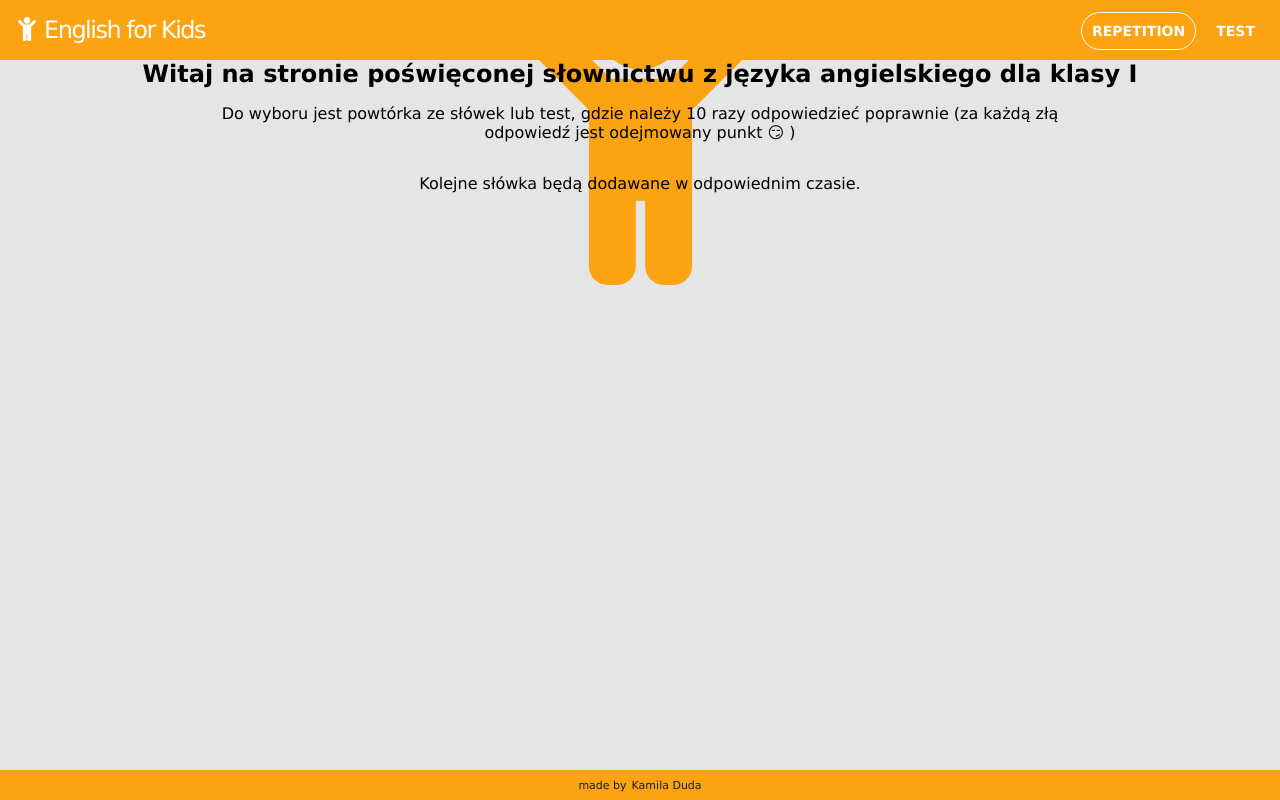
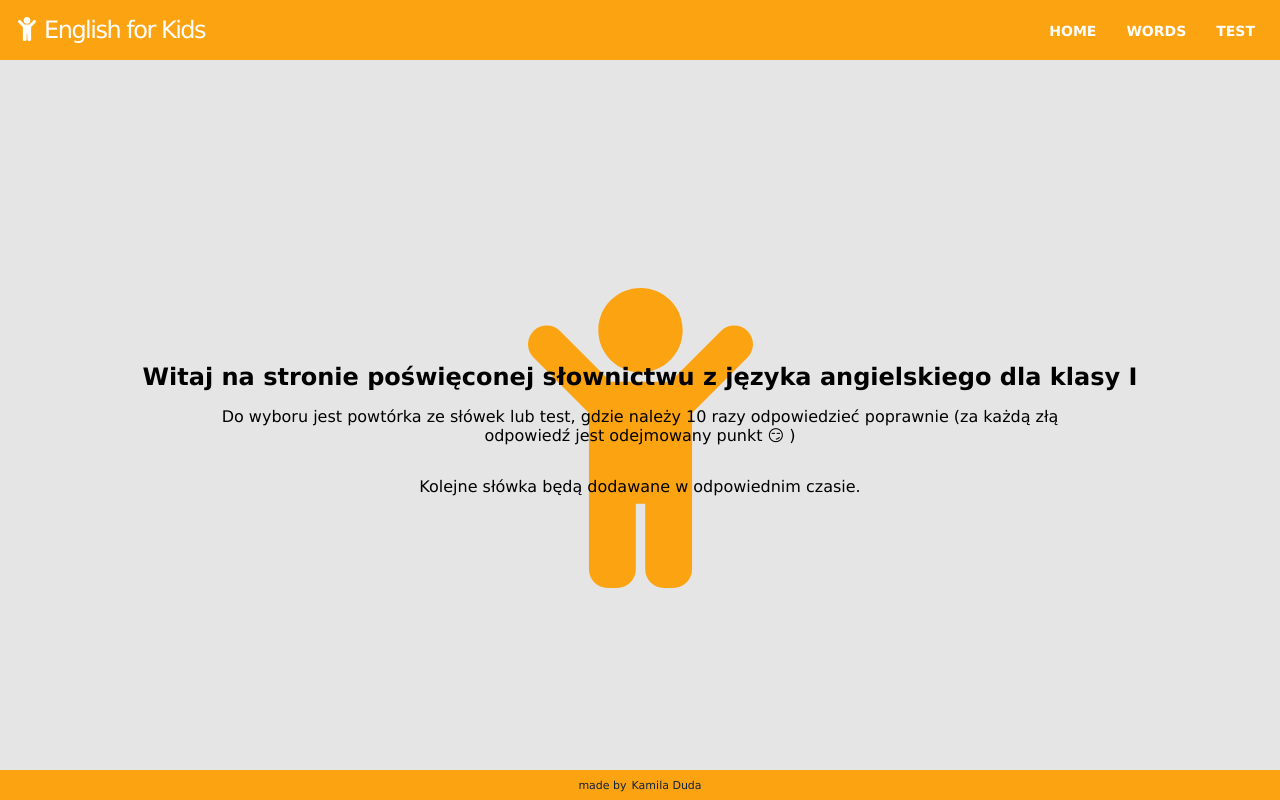
Before and after one commit to kamila-duda/angielski, a React (Create React App) app: page /#/ in a window 1280 px wide. Built offline with nearby package versions, Linux system fonts and the light colour scheme.

Commit message:
Added new link

```diff
--- a/src/features/Navigation/index.js
+++ b/src/features/Navigation/index.js
@@ -9,7 +9,7 @@ import {
   StyledLink
 } from "./styled";
 import { faChild } from "@fortawesome/free-solid-svg-icons";
-import { toCategories, toHomePage } from "../../routes";
+import { toCategories, toHomePage, toRepetition } from "../../routes";
 
 const Navigation = () => {
   return (
@@ -21,8 +21,11 @@ const Navigation = () => {
         </StyledTitle>
       </StyledLink>
       <NavigationList>
+      <NavigationListItem>
+          <StyledNavLink to={toHomePage()}>Home</StyledNavLink>
+        </NavigationListItem>
         <NavigationListItem>
-          <StyledNavLink to={"/"}>Repetition</StyledNavLink>
+          <StyledNavLink to={toRepetition()}>Words</StyledNavLink>
         </NavigationListItem>
         <NavigationListItem>
           <StyledNavLink to={toCategories()}>Test</StyledNavLink>
--- a/src/features/Navigation/styled.js
+++ b/src/features/Navigation/styled.js
@@ -4,10 +4,6 @@ import { FontAwesomeIcon } from "@fortawesome/react-fontawesome";
 
 export const StyledNavbar = styled.nav`
   width: 100%;
-  position: fixed;
-  left: 0%;
-  right: 0%;
-  top: 0%;
   height: 60px;
   background-color: ${({ theme }) => theme.color.middle};
   display: flex;
```
